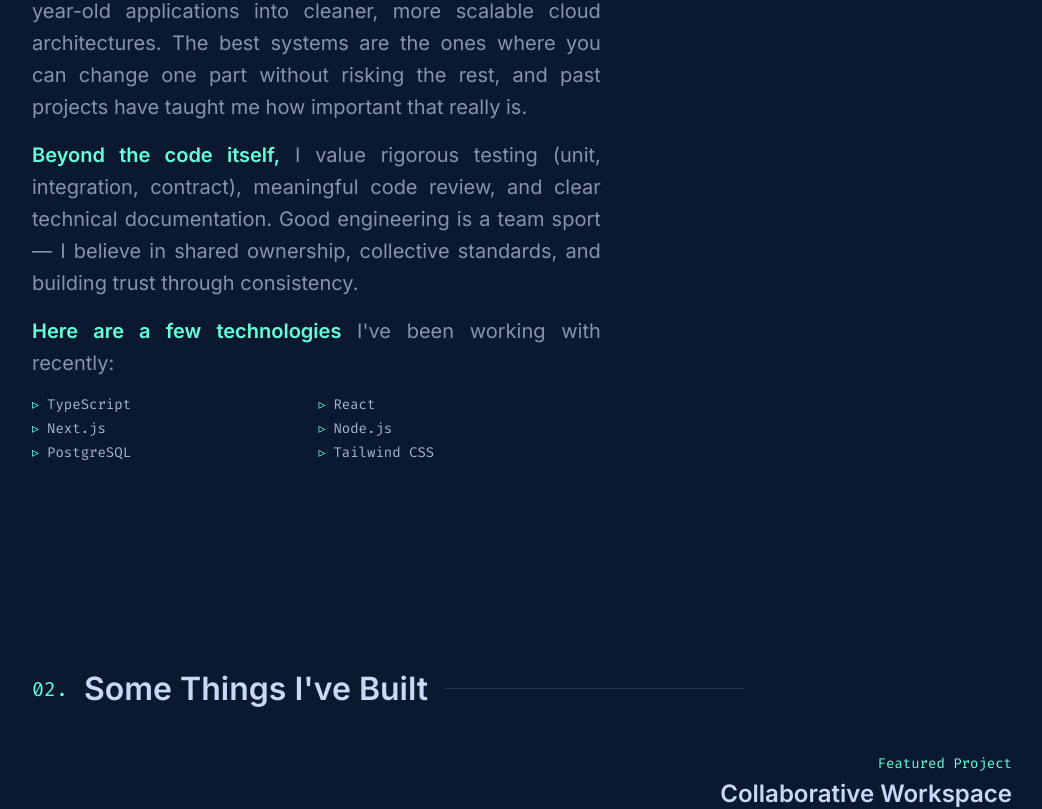
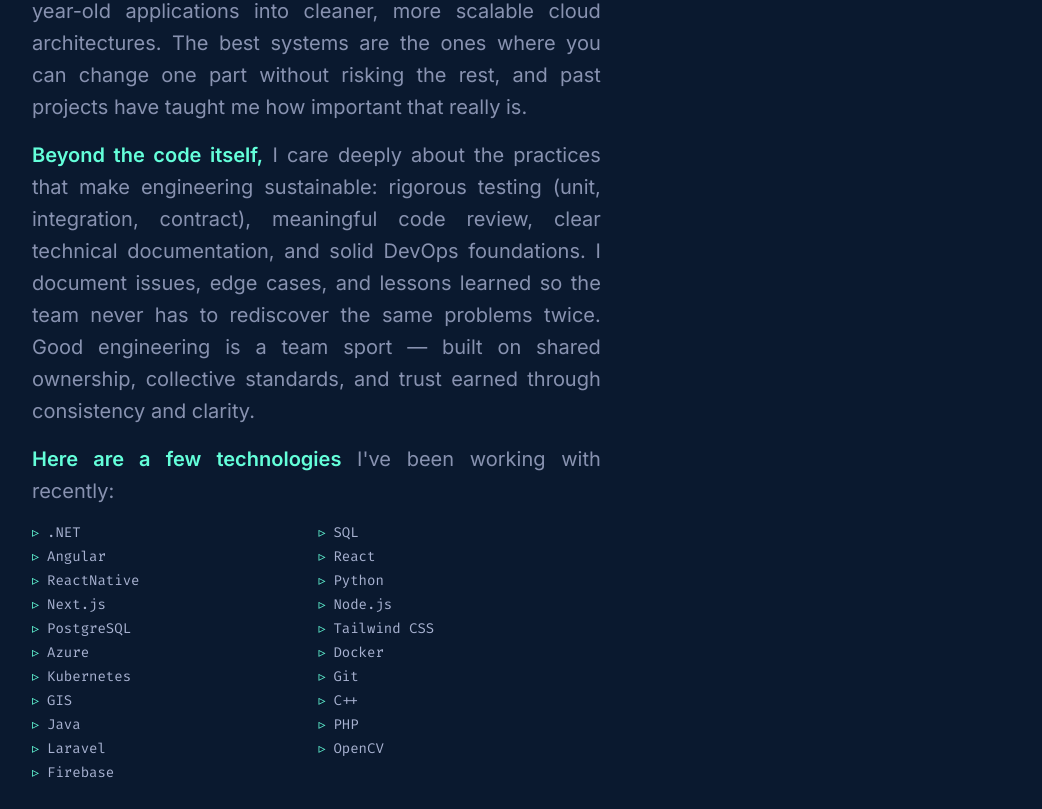
Before and after one commit to EdenGoforIt/who-am-i, a Next.js app: page / in a window 1280 px wide. Shown: the part 2260-3069 px from the top of the page, without its empty margins (118-1160 px from the left). Built offline with nearby package versions, Linux system fonts and the light colour scheme.

Commit message:
add: update skills list and enhance engineering practices description in About section

```diff
--- a/components/about.tsx
+++ b/components/about.tsx
@@ -4,7 +4,29 @@ import { motion } from "framer-motion";
 import Image from "next/image";
 import React from "react";
 
-const skills = ["TypeScript", "React", "Next.js", "Node.js", "PostgreSQL", "Tailwind CSS"];
+const skills = [
+  ".NET",
+  "SQL",
+  "Angular",
+  "React",
+  "ReactNative",
+  "Python",
+  "Next.js",
+  "Node.js",
+  "PostgreSQL",
+  "Tailwind CSS",
+  "Azure",
+  "Docker",
+  "Kubernetes",
+  "Git",
+  "GIS",
+  "C++",
+  "Java",
+  "PHP",
+  "Laravel",
+  "OpenCV",
+  "Firebase",
+];
 
 export default function About(): React.JSX.Element {
   return (
@@ -65,10 +87,13 @@ export default function About(): React.JSX.Element {
               and past projects have taught me how important that really is.
             </p>
             <p className="about-engineering">
-              <span className="text-green font-semibold">Beyond the code itself,</span> I value
-              rigorous testing (unit, integration, contract), meaningful code review, and clear
-              technical documentation. Good engineering is a team sport — I believe in shared
-              ownership, collective standards, and building trust through consistency.
+              <span className="text-green font-semibold">Beyond the code itself,</span> I care
+              deeply about the practices that make engineering sustainable: rigorous testing (unit,
+              integration, contract), meaningful code review, clear technical documentation, and
+              solid DevOps foundations. I document issues, edge cases, and lessons learned so the
+              team never has to rediscover the same problems twice. Good engineering is a team sport
+              — built on shared ownership, collective standards, and trust earned through
+              consistency and clarity.
             </p>
             <p className="about-technologies">
               <span className="text-green font-semibold">Here are a few technologies</span>{" "}
```
